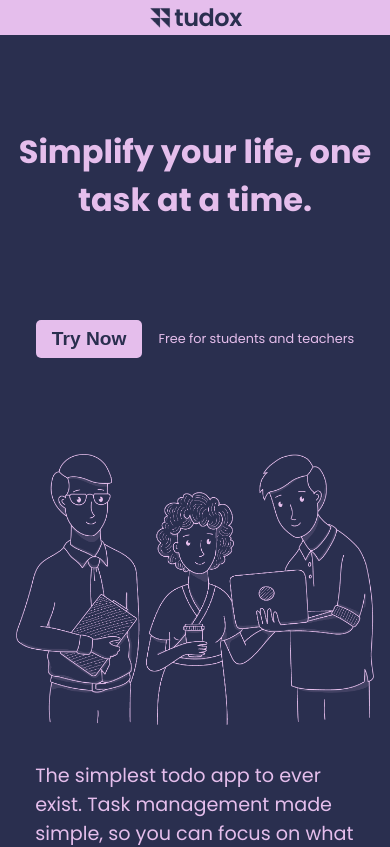
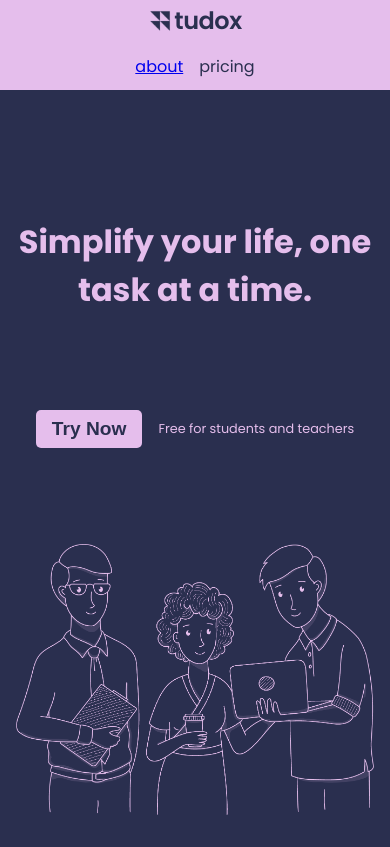
Before and after one commit to tushgaurav/tudox, a Next.js app: page / in a window 390 px wide. Shown: the top 847 px of the page. Built offline with nearby package versions, Linux system fonts and the light colour scheme.

Commit message:
updated nav

```diff
--- a/components/Nav/Nav.tsx
+++ b/components/Nav/Nav.tsx
@@ -1,14 +1,22 @@
 import Image from "next/image";
+import Link from "next/link";
 import logo from "./tudox_logo.png";
 import "./styles.css";
 
 export default function Nav() {
   return (
     <div className="nav">
-      <div className="logo">
+      <Link className="logo" href="/">
         <Image className="logo_img" src={logo} width={24} height={24} />
-        <h1 className="logo-text">tudox</h1>
-      </div>
+        <h6 className="logo-text">tudox</h6>
+      </Link>
+
+      <ul className="nav_links">
+        <li className="nav_link">
+          <Link href="/about">about</Link>
+        </li>
+        <li className="nav_link">pricing</li>
+      </ul>
     </div>
   );
 }
--- a/components/Nav/styles.css
+++ b/components/Nav/styles.css
@@ -1,19 +1,22 @@
 .nav {
   background-color: var(--color-main);
   color: var(--color-background);
-  height: 2.2em;
-  padding: 0.5em;
+
+  padding: 0.2em;
   display: flex;
   justify-content: center;
   align-items: center;
-  position: fixed;
   width: 100%;
+  flex-wrap: wrap;
 }
 
 .logo {
+  margin-left: auto;
   display: flex;
   align-items: center;
   gap: 2px;
+  text-decoration: none;
+  color: var(--color-background);
 }
 
 .logo_img:hover {
@@ -31,3 +34,43 @@
   -ms-user-select: none; /* IE 10 and IE 11 */
   user-select: none; /* Standard syntax */
 }
+
+.nav_links {
+  margin-left: auto;
+  display: flex;
+  gap: 0.5em;
+  list-style: none;
+  margin-right: 2em;
+}
+
+.nav_link {
+  opacity: 0.2;
+}
+
+.nav_link:hover {
+  opacity: 1;
+  cursor: pointer;
+  font-weight: 600;
+}
+
+@media screen and (max-width: 768px) {
+  .nav {
+    flex-direction: column;
+  }
+
+  .logo {
+    margin-left: 0;
+    margin-bottom: 1em;
+  }
+
+  .nav_links {
+    margin-left: 0;
+    margin-right: 0;
+    gap: 1em;
+  }
+
+  .nav_link {
+    opacity: 1;
+    margin-bottom: 0.5em;
+  }
+}
```
